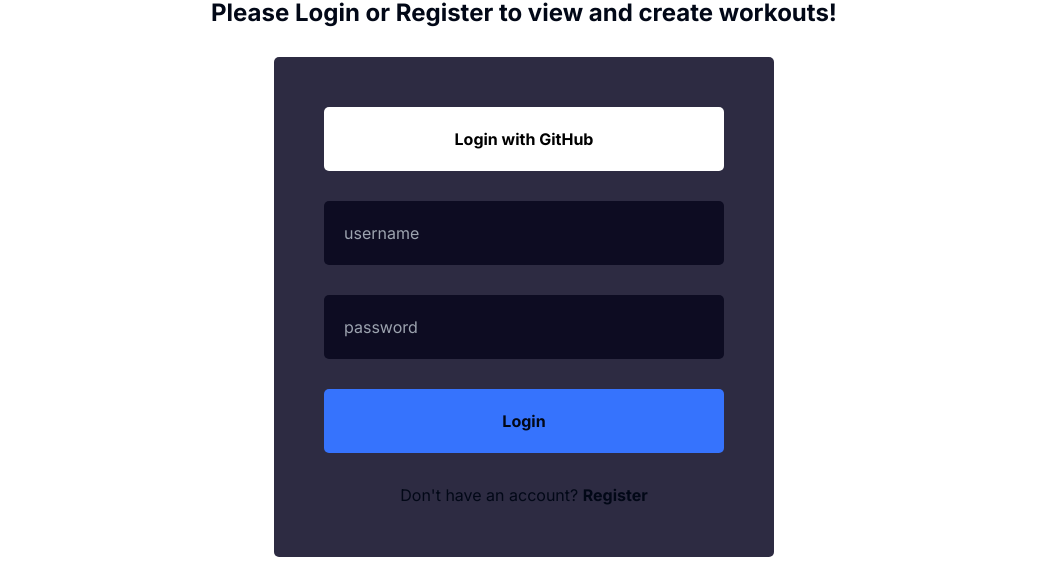
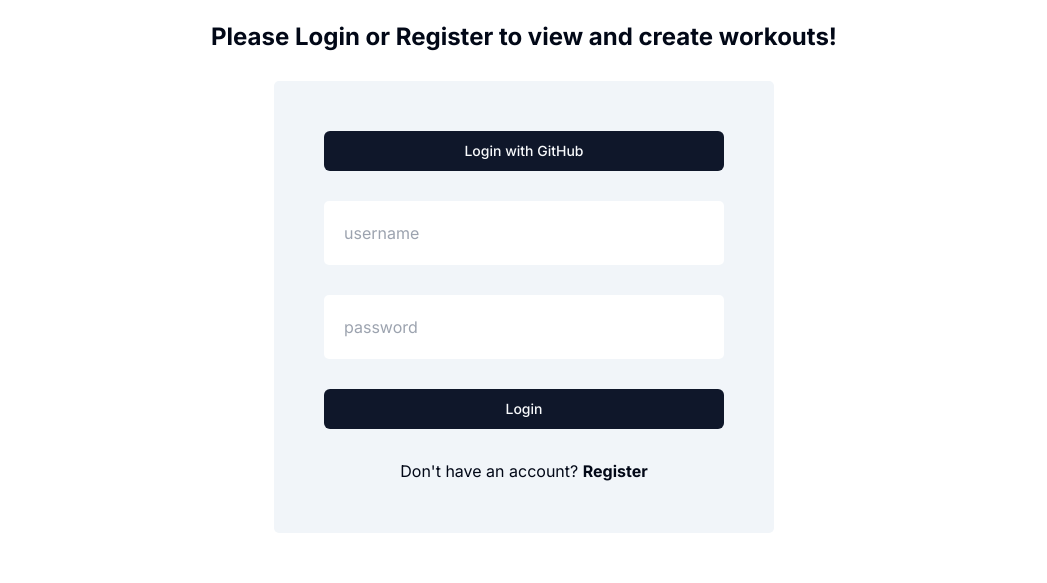
Before and after one commit to TonyNgyen/GymTracker, a Next.js app: page /create in a window 1280 px wide. Shown: the part 123-706 px from the top of the page, without its empty margins (116-1163 px from the left). Built offline with nearby package versions, Linux system fonts and the light colour scheme; no server answers.

Commit message:
Updating styles to make web application more consistent

```diff
--- a/src/app/(auth)/create/create.module.css
+++ b/src/app/(auth)/create/create.module.css
@@ -6,7 +6,7 @@
 
 .wrapper {
   width: 500px;
-  background-color: var(--bgSoft);
+  background-color: hsl(var(--secondary));
   padding: 50px;
   display: flex;
   flex-direction: column;
--- a/src/app/(auth)/create/page.jsx
+++ b/src/app/(auth)/create/page.jsx
@@ -2,6 +2,7 @@ import LoginForm from "@/components/loginForm/loginForm";
 import React from "react";
 import styles from "./create.module.css";
 import { handleGithubLogin } from "@/lib/actions";
+import { Button } from "@/components/ui/button";
 
 function CreateAccountPage() {
   return (
@@ -12,7 +13,7 @@ function CreateAccountPage() {
       <div className={styles.container}>
         <div className={styles.wrapper}>
           <form action={handleGithubLogin}>
-            <button className={styles.github}>Login with GitHub</button>
+            <Button className="w-full">Login with GitHub</Button>
           </form>
           <LoginForm />
         </div>
--- a/src/app/(auth)/login/login.module.css
+++ b/src/app/(auth)/login/login.module.css
@@ -6,7 +6,7 @@
 
 .wrapper {
   width: 500px;
-  background-color: var(--bgSoft);
+  background-color: hsl(var(--secondary));
   padding: 50px;
   display: flex;
   flex-direction: column;
--- a/src/app/(auth)/register/register.module.css
+++ b/src/app/(auth)/register/register.module.css
@@ -6,7 +6,7 @@
 
 .wrapper {
   width: 500px;
-  background-color: var(--bgSoft);
+  background-color: hsl(var(--secondary));
   padding: 50px;
   display: flex;
   flex-direction: column;
--- a/src/components/loginForm/loginForm.jsx
+++ b/src/components/loginForm/loginForm.jsx
@@ -5,15 +5,16 @@ import styles from "./loginForm.module.css";
 import { login } from "@/lib/actions";
 import { useFormState } from "react-dom";
 import Link from "next/link";
+import { Button } from "../ui/button";
 
 function LoginForm() {
   const [state, formAction] = useFormState(login, undefined);
 
   return (
-<form className={styles.form} action={formAction}>
+    <form className={styles.form} action={formAction}>
       <input type="text" placeholder="username" name="username" />
       <input type="password" placeholder="password" name="password" />
-      <button>Login</button>
+      <Button>Login</Button>
       {state?.error}
       <Link href="/register">
         {"Don't have an account?"} <b>Register</b>
--- a/src/components/loginForm/loginForm.module.css
+++ b/src/components/loginForm/loginForm.module.css
@@ -7,18 +7,8 @@
 
 .form input {
   padding: 20px;
-  background-color: var(--bg);
+  background-color: hsl(var(--background));
   color: var(--textColor);
   border: none;
   border-radius: 5px;
 }
-
-.form button {
-  padding: 20px;
-  cursor: pointer;
-  background-color: var(--btn);
-  color: var(--textColor);
-  font-weight: bold;
-  border: none;
-  border-radius: 5px;
-}
--- a/src/components/registerForm/registerForm.jsx
+++ b/src/components/registerForm/registerForm.jsx
@@ -7,6 +7,7 @@ import { useFormState } from "react-dom";
 import { useEffect } from "react";
 import { useRouter } from "next/navigation";
 import Link from "next/link";
+import { Button } from "../ui/button";
 
 function RegisterForm() {
   const [state, formAction] = useFormState(register, undefined);
@@ -29,7 +30,7 @@ function RegisterForm() {
         name="passwordRepeat"
         id=""
       />
-      <button>Register</button>
+      <Button>Register</Button>
       {state?.error}
       <Link href="/login">
         Have an account? <b>Login</b>
--- a/src/components/registerForm/registerForm.module.css
+++ b/src/components/registerForm/registerForm.module.css
@@ -7,18 +7,8 @@
 
 .form input{
     padding: 20px;
-    background-color: var(--bg);
+    background-color: hsl(var(--background));
     color: var(--textColor);
     border: none;
     border-radius: 5px;
 }
-
-.form button{
-    padding: 20px;
-    cursor: pointer;
-    background-color: var(--btn);
-    color: var(--textColor);
-    font-weight: bold;
-    border: none;
-    border-radius: 5px;
-}
```
